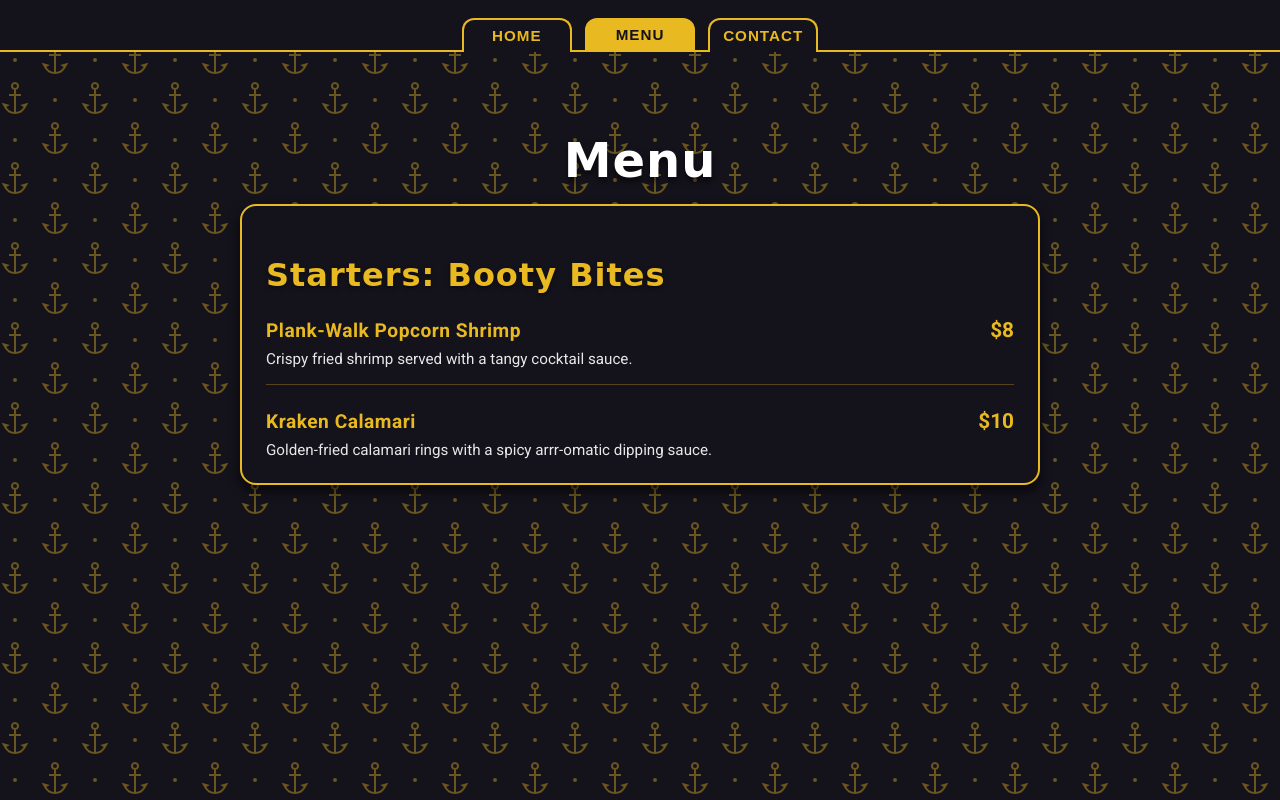
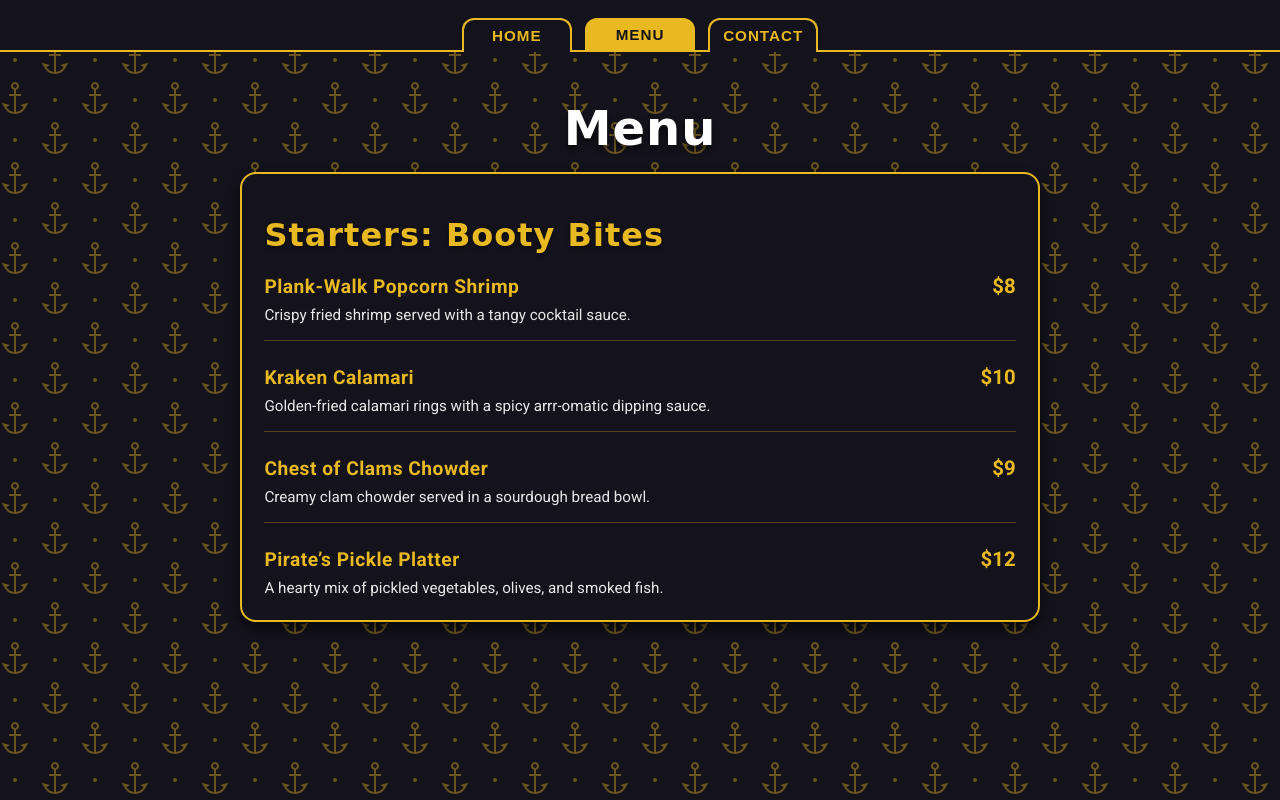
Before and after one commit to BatetDev/top-project-restaurant-page, a website built with webpack: page src/template.html in a window 1280 px wide. Both pictures are taken after a click on the button "MENU". Built offline with nearby package versions, Linux system fonts and the light colour scheme; a web font is replaced by a local one.

Commit message:
style(menu): Update menu-section and menu-item spacing

```diff
--- a/src/menu.js
+++ b/src/menu.js
@@ -30,6 +30,17 @@ export default function loadMenu() {
           description:
             "Golden-fried calamari rings with a spicy arrr-omatic dipping sauce.",
           price: "$10",
+        },
+        {
+          name: "Chest of Clams Chowder",
+          description: "Creamy clam chowder served in a sourdough bread bowl.",
+          price: "$9",
+        },
+        {
+          name: "Pirate’s Pickle Platter",
+          description:
+            "A hearty mix of pickled vegetables, olives, and smoked fish.",
+          price: "$12",
         },
       ],
     },
--- a/src/styles.css
+++ b/src/styles.css
@@ -102,14 +102,13 @@ nav button.active {
 .menu-container {
   width: min(90vw, 800px);
   margin: 0 auto;
-  padding: 2rem;
 }
 
 .menu-section {
   background-color: #14121b;
   border: 2px solid #e8b920;
   border-radius: 1rem;
-  padding: 1.5rem;
+  padding: 1.4rem;
   margin-bottom: 2rem;
   box-shadow: 0px 6px 12px rgba(0, 0, 0, 0.6);
 }
@@ -118,7 +117,7 @@ nav button.active {
   color: #e8b920;
   font-size: 2rem;
   letter-spacing: 1px;
-  margin-bottom: 1.5rem;
+  margin: 1.25rem 0;
   text-shadow: 0px 2px 4px rgba(0, 0, 0, 0.4);
 }
 
@@ -151,7 +150,7 @@ nav button.active {
 
 .menu-item-price {
   font-family: "Roboto", sans-serif;
-  font-size: 1.3rem;
+  font-size: 1.275rem;
   font-weight: 600;
   color: #e8b920;
 }
```
